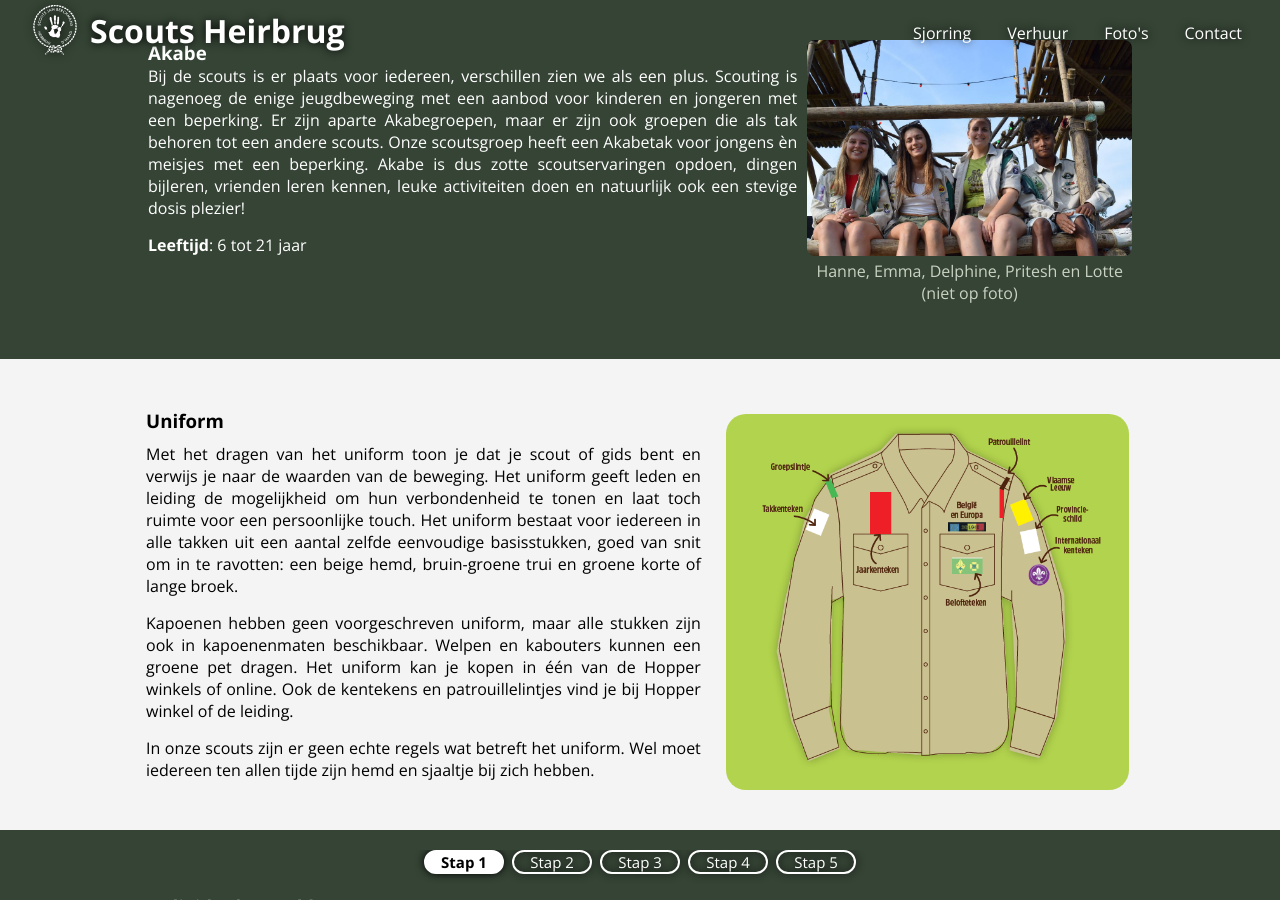
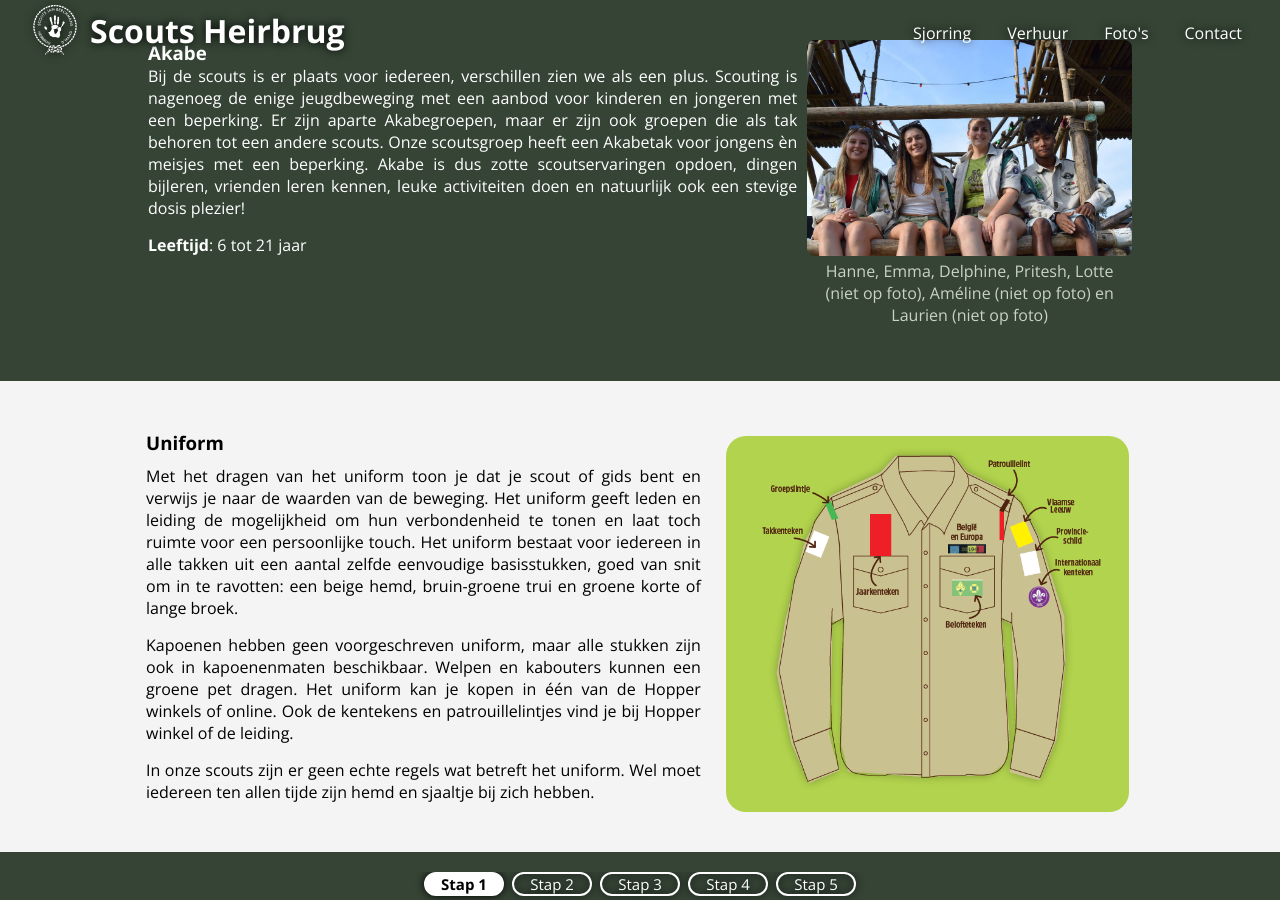
Before and after one commit to scoutsheirbrug/scoutsheirbrug.be, a Jekyll site: the page built from _pages/index.html, in a window 1280 px wide and 900 px high, scrolled down 3286 px. Built offline with Jekyll 4.4.1, drawn with Linux system fonts in a browser that asks for light colours.

Commit message:
Update akabe leiding

```diff
--- a/_includes/content/takken_leiding/akabe.md
+++ b/_includes/content/takken_leiding/akabe.md
@@ -1 +1 @@
-Hanne, Emma, Delphine, Pritesh en Lotte (niet op foto)
+Hanne, Emma, Delphine, Pritesh, Lotte (niet op foto), Améline (niet op foto) en Laurien (niet op foto)
```
